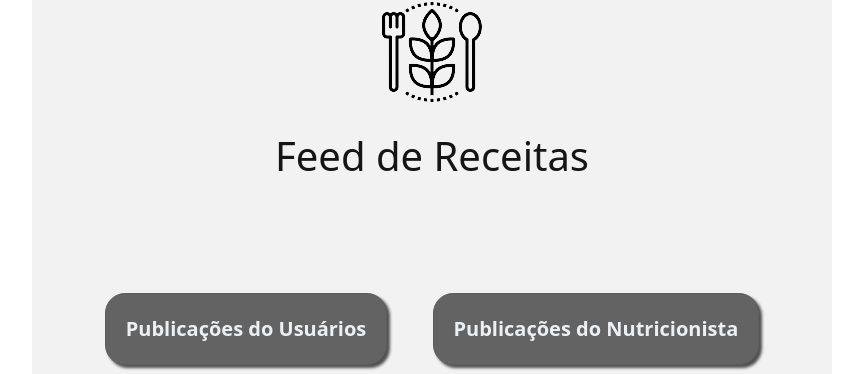
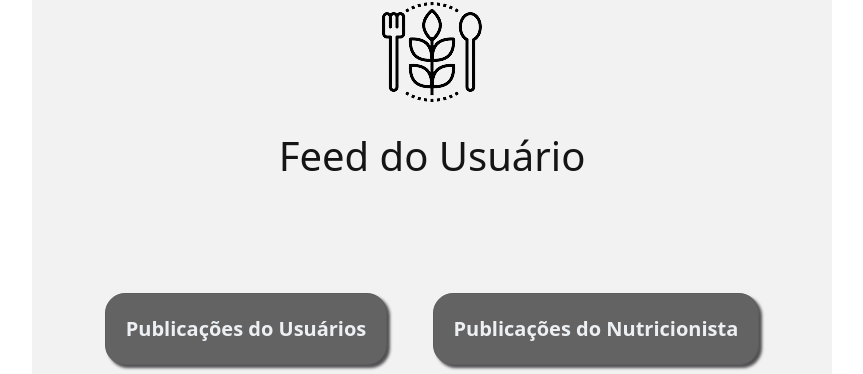
Before and after one commit to grupoSWEP/SWEP, a Django app: page /feed/ in a window 1280 px wide. Shown: the part 194-568 px from the top of the page, without its empty margins (208-1071 px from the left). Run offline with Django 3.2, Linux system fonts and the light colour scheme; data comes from the database, SQL or seed files in the repository; some libraries are stand-ins or nearby versions.

Commit message:
Revert "Update feed.html"
This reverts commit 962338d15cf68a279da30ed98d63e7b98eeaafb8.

```diff
--- a/swepApp/templates/feed.html
+++ b/swepApp/templates/feed.html
@@ -80,7 +80,7 @@
     <div class='feed'><br><br>
     <img src="{% static 'swepApp/imagem.png' alt='logo SWEP'%}">
     </br></br>
-    <h1>Feed de Receitas</h1></br></br></br>
+    <h1>Feed do Usuário</h1></br></br></br>
 
     <a href="{% url 'feed'%}"><button class="bd">Publicações do Usuários</button></a>
     <a href="{% url 'feedindicacoes'%}" class="bd"><button>Publicações do Nutricionista</button></a></br></br></br></br>
```
